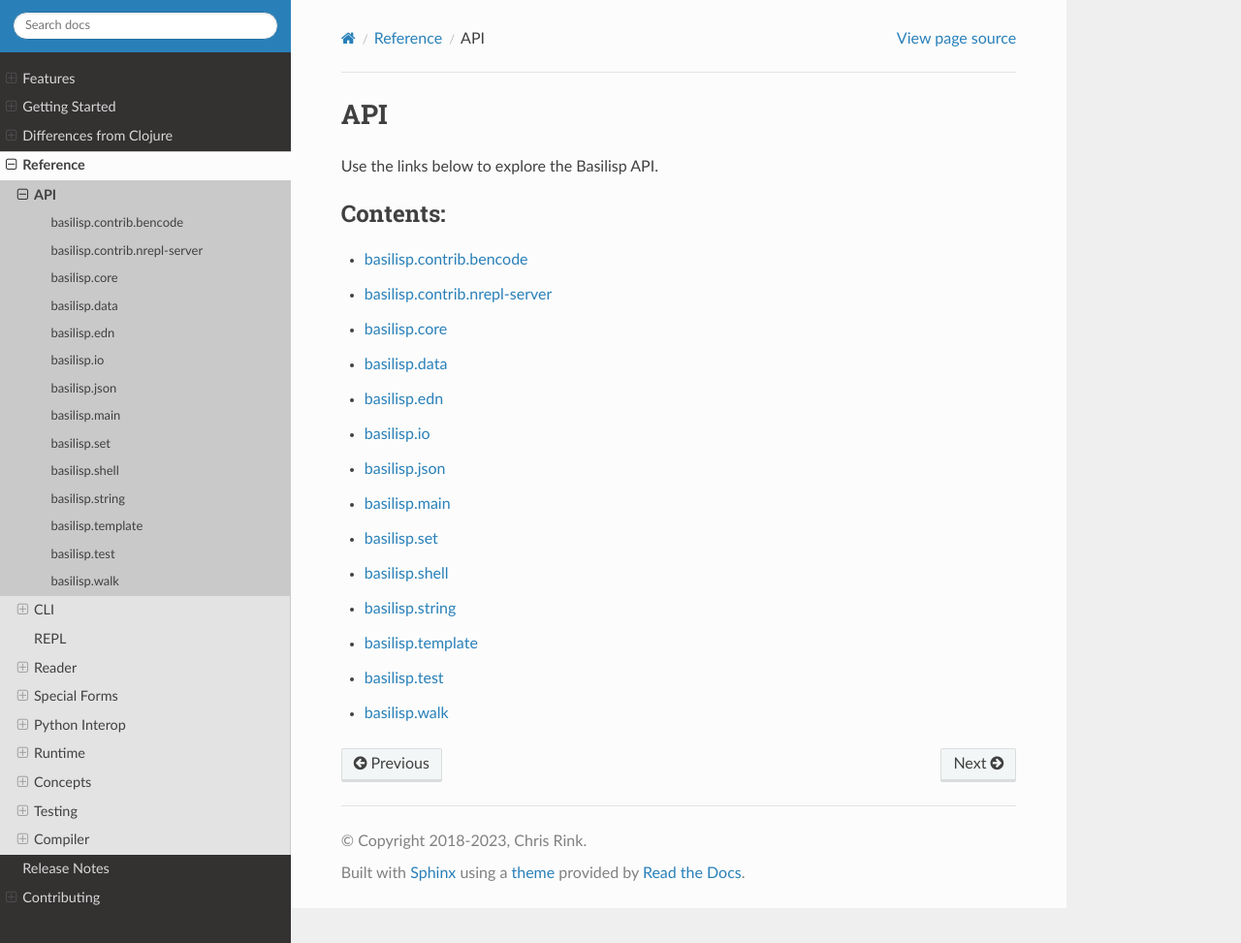
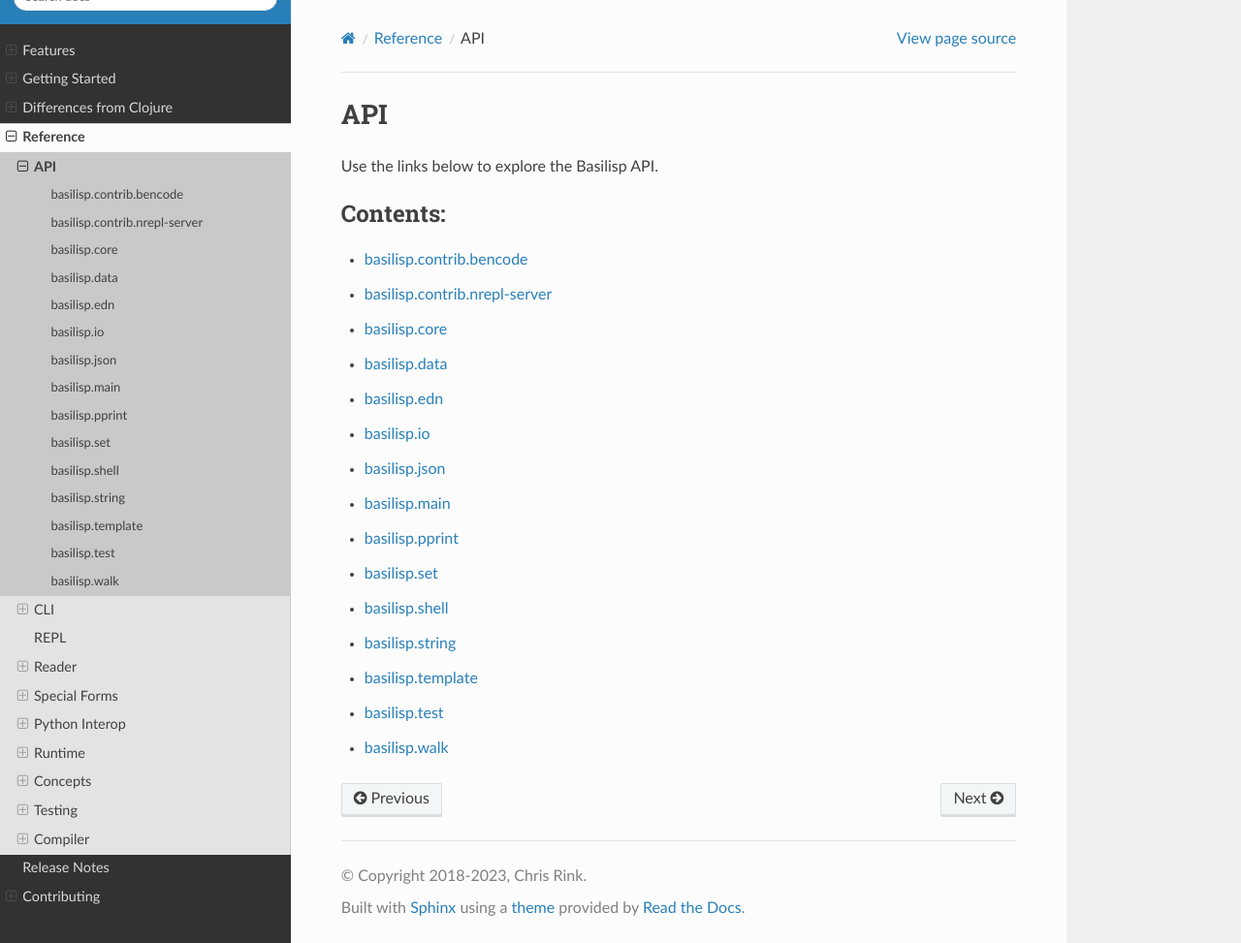
Before and after one commit to basilisp-lang/basilisp, a Sphinx documentation site: the page built from docs/api.rst, in a window 1280 px wide and 973 px high. Shown: the whole window at 97% size. Built offline with Sphinx 7.4.7 and the Read the Docs theme 2.0.0, drawn with Linux system fonts in a browser that asks for light colours.

Commit message:
Port of clojure/pprint to Basilisp

```diff
--- /dev/null
+++ b/docs/api/pprint.rst
@@ -0,0 +1,10 @@
+basilisp.pprint
+=============================
+
+.. toctree::
+   :maxdepth: 2
+   :caption: Contents:
+
+.. autonamespace:: basilisp.pprint
+   :members:
+   :undoc-members:
--- a/docs/differencesfromclojure.rst
+++ b/docs/differencesfromclojure.rst
@@ -155,7 +155,7 @@ Support for Clojure libs is `planned <https://github.com/basilisp-lang/basilisp/
 basilisp.core
 -------------
 
-- :lpy:fn:`basilisp.core/int` coerces its argument to an integer. When given a string input, Basilisp will try to interpret it as a base 10 number, whereas in Clojure, it will return its ASCII/Unicode index if it is a character (or fail if it is a string).
+- :lpy:fn:`basilisp.core/int` coerces its argument to an integer. When given a string input, Basilisp will try to interpret it as a base 10 number, whereas in Clojure, it will return its ASCII/Unicode index if it is a character (or fail if it is a string). Use `lpy:fn:`ord` instead to return the character index if required.
 
 - :lpy:fn:`basilisp.core/float` coerces its argument to a floating-point number. When given a string input, Basilisp will try to parse it as a floating-point number, whereas Clojure will raise an error if the input is a character or a string.
 
```
Also changed, not shown: 13 other files.
